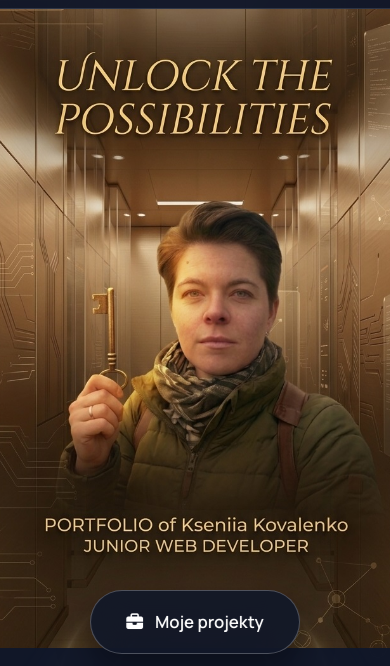
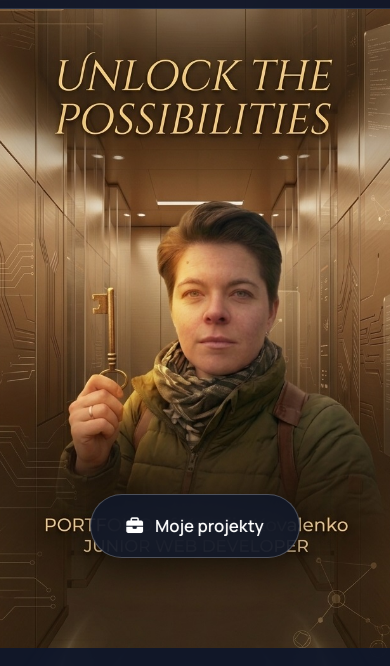
Before and after one commit to Ksena2611/portfolio, a plain HTML site: page index.html in a window 390 px wide. Shown: the part 70-736 px from the top of the page. Drawn offline with nearby package versions, Linux system fonts and the light colour scheme.

Commit message:
Changed button position

```diff
--- a/css/home.css
+++ b/css/home.css
@@ -100,7 +100,7 @@
 }
 
 /* ==========================================================================
-  RESPONSIVNÍ DESIGN & ADAPTIVITA
+   RESPONSIVNÍ DESIGN & ADAPTIVITA
    ========================================================================== */
 
 /* TELEFONY */
@@ -114,7 +114,7 @@
     }
 
     .hero-button-container {
-        bottom: 7.5rem;
+        bottom: 13.5rem;
     }
 
     .btn-hitech {
@@ -134,8 +134,7 @@
     }
 }
 
-/*TABLETY & DESKTOPI */
-
+/* TABLETY & DESKTOPY */
 @media (min-width: 768px) {
     .desktop-image {
         display: block;
```
